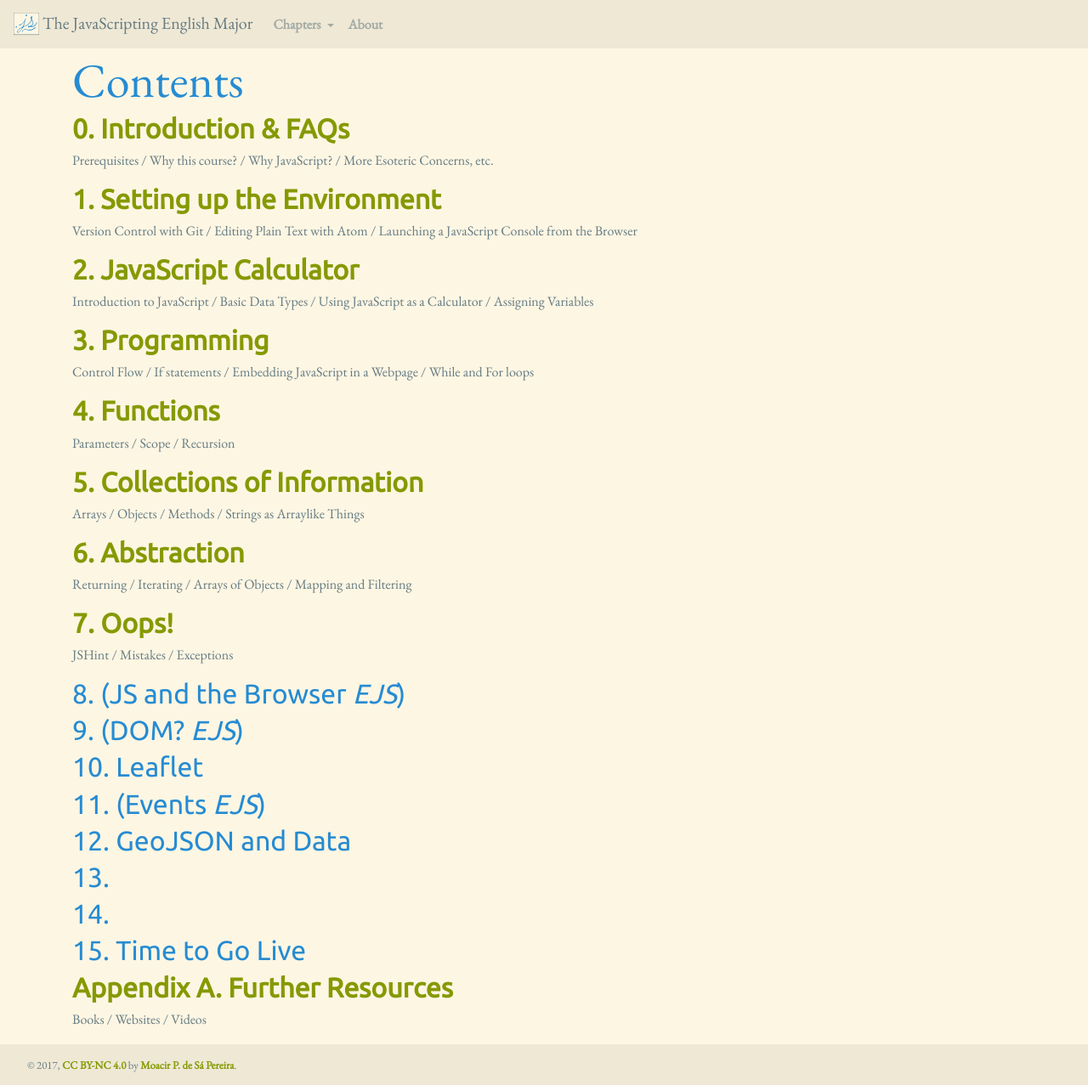
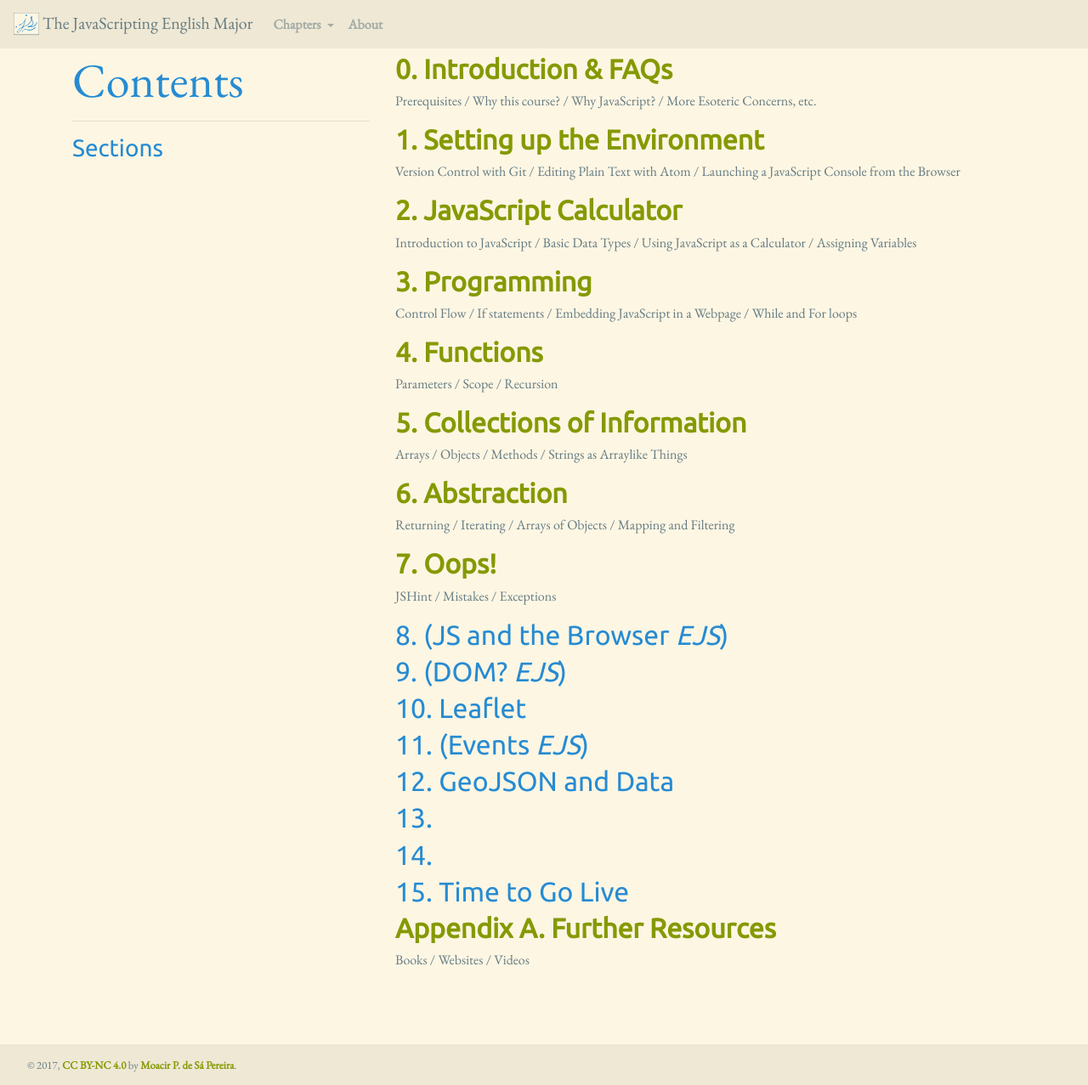
Before and after one commit to muziejus/javascripting-english-major, a Jekyll site: the page built from contents.md, in a window 1280 px wide and 1277 px high. Shown: the whole window at 85% size. Built offline with Jekyll 4.4.1, drawn with Linux system fonts in a browser that asks for light colours; nearby versions of some CDN libraries.

Commit message:
Get sidebar working nice.

```diff
--- a/_layouts/default.html
+++ b/_layouts/default.html
@@ -2,7 +2,16 @@
   <body>
     {% include navbar.html %}
     <div class="container">
-      {{ content }}
+      <div class="row">
+        <aside class="col-md-4">
+          <center>
+            <h2 class="fa fa-spinner"></h2>
+          </center>
+        </aside>
+        <article class="col-md-8">
+          {{ content }}
+        </article>
+      </div>
     </div>
     {% include footer.html %}
     {% include scripts.html %}
--- a/assets/js/main.js
+++ b/assets/js/main.js
@@ -0,0 +1,10 @@
+$("aside").html(function(){
+  let h1, sidebar;
+  h1 = $("h1").html();
+  $("h1").remove();
+  sidebar = "<h1>" + h1 + "</h1>\n<hr>\n<h3>Sections</h3>\n<nav class='nav flex-column'>";
+  $("section").each(function() {
+    sidebar = sidebar + "<a clas='nav-link' href='#" + $( this ).attr("id") + "'>" + $( this ).contents()[1].innerHTML + "</a>\n";
+  });
+  return sidebar + "</nav>";
+});
```
